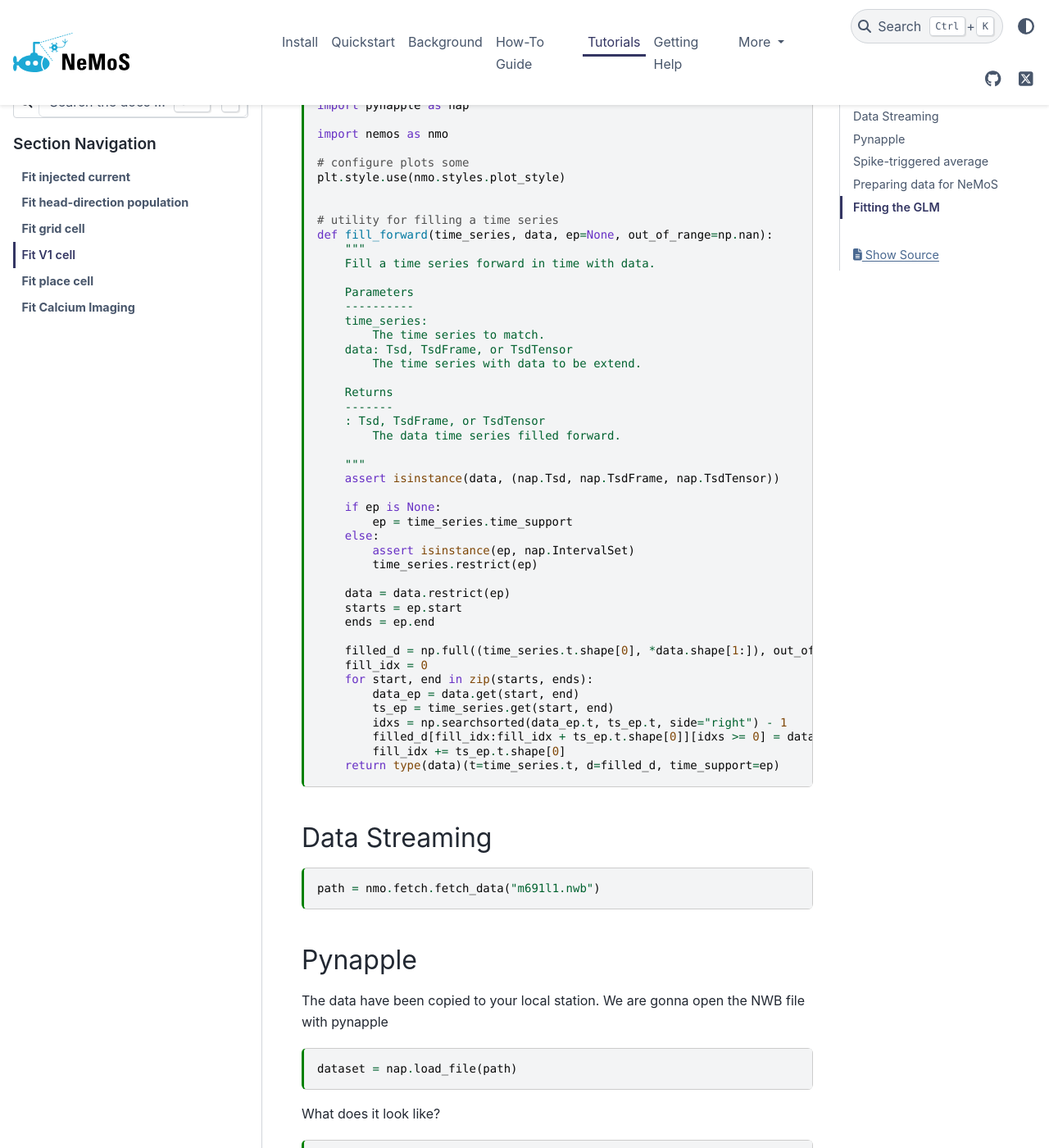
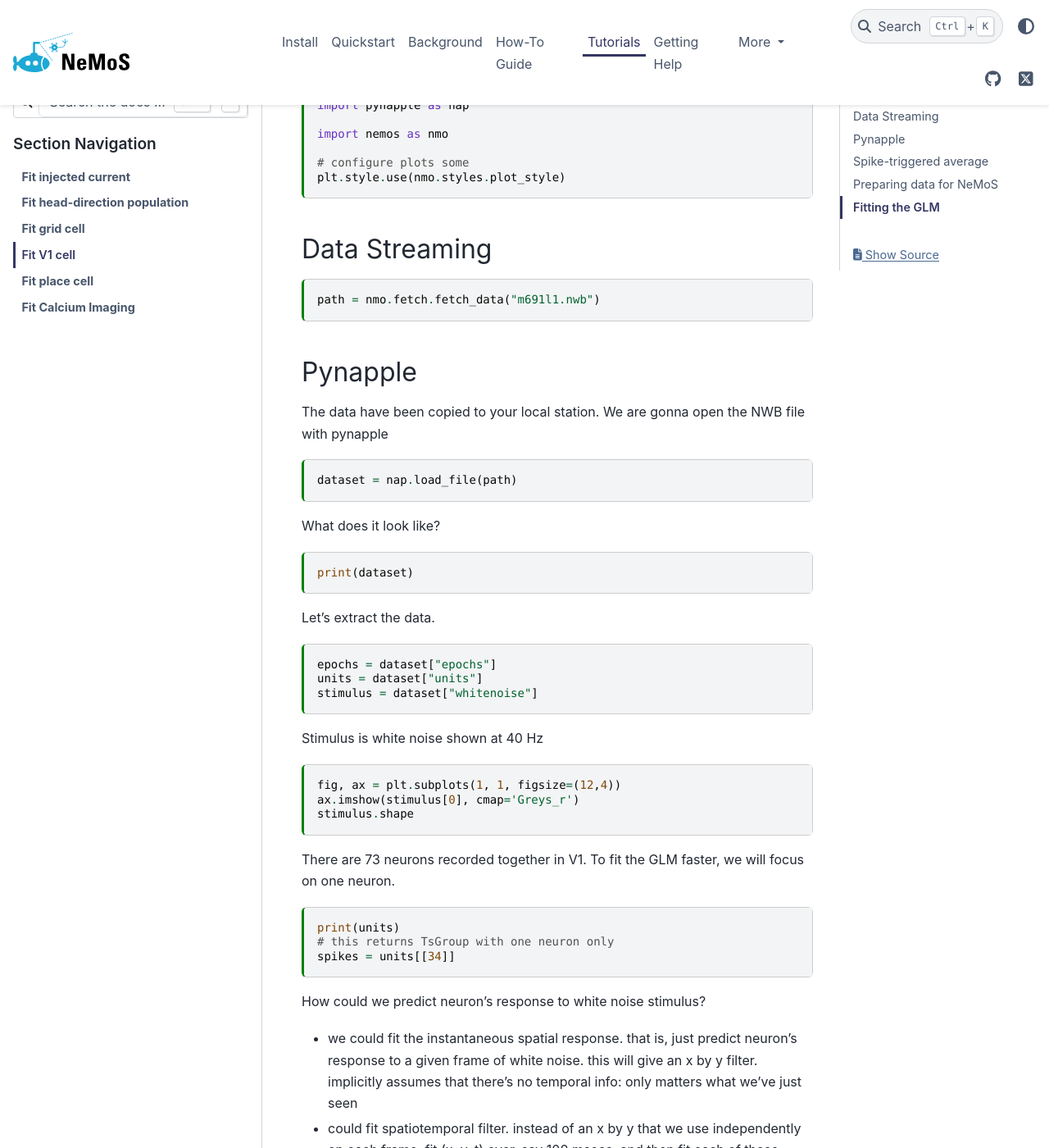
Before and after one commit to flatironinstitute/nemos, a Sphinx documentation site: the page built from docs/tutorials/plot_04_v1_cells.md, in a window 1280 px wide and 1400 px high, scrolled down 395 px. Shown: the whole window at 82% size. Built offline with Sphinx 7.4.7 and the PyData theme 0.15.4, drawn with Linux system fonts in a browser that asks for light colours; some of the changed text lies outside the part shown.

Commit message:
extra fixes

````diff
--- a/docs/tutorials/plot_04_v1_cells.md
+++ b/docs/tutorials/plot_04_v1_cells.md
@@ -55,47 +55,6 @@
 
 # configure plots some
 plt.style.use(nmo.styles.plot_style)
-
-
-# utility for filling a time series
-def fill_forward(time_series, data, ep=None, out_of_range=np.nan):
-    """
-    Fill a time series forward in time with data.
-
-    Parameters
-    ----------
-    time_series:
-        The time series to match.
-    data: Tsd, TsdFrame, or TsdTensor
-        The time series with data to be extend.
-
-    Returns
-    -------
-    : Tsd, TsdFrame, or TsdTensor
-        The data time series filled forward.
-
-    """
-    assert isinstance(data, (nap.Tsd, nap.TsdFrame, nap.TsdTensor))
-
-    if ep is None:
-        ep = time_series.time_support
-    else:
-        assert isinstance(ep, nap.IntervalSet)
-        time_series.restrict(ep)
-
-    data = data.restrict(ep)
-    starts = ep.start
-    ends = ep.end
-
-    filled_d = np.full((time_series.t.shape[0], *data.shape[1:]), out_of_range, dtype=data.dtype)
-    fill_idx = 0
-    for start, end in zip(starts, ends):
-        data_ep = data.get(start, end)
-        ts_ep = time_series.get(start, end)
-        idxs = np.searchsorted(data_ep.t, ts_ep.t, side="right") - 1
-        filled_d[fill_idx:fill_idx + ts_ep.t.shape[0]][idxs >= 0] = data_ep.d[idxs[idxs>=0]]
-        fill_idx += ts_ep.t.shape[0]
-    return type(data)(t=time_series.t, d=filled_d, time_support=ep)
 ```
 
 ## Data Streaming
````
Also changed, not shown: other parts of docs/tutorials/plot_04_v1_cells.md (+10 -1 lines), 1 other file.
